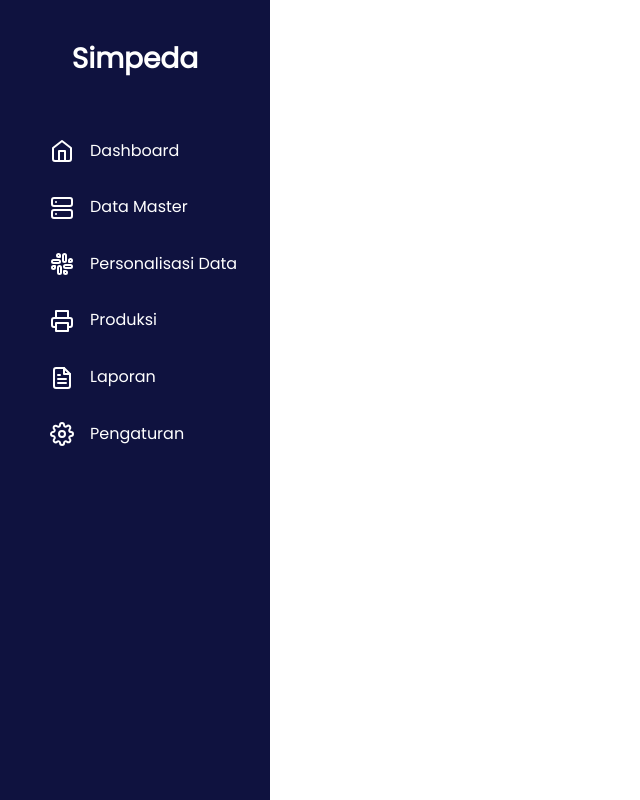
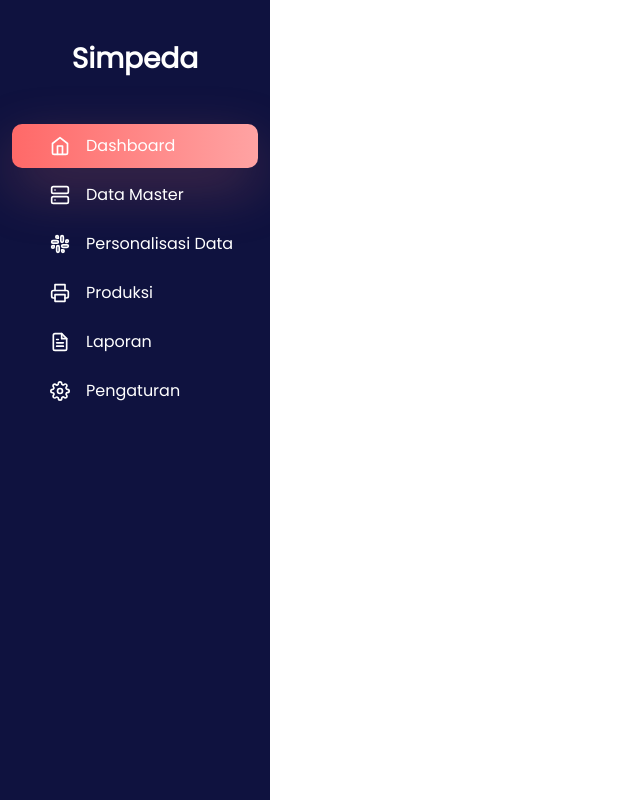
Before and after one commit to IwayRiway/roadtomastercss, a plain HTML site: page index.html in a window 1280 px wide. Shown: the whole page, without its empty margins (0-640 px from the left). Drawn offline with nearby package versions, Linux system fonts and the light colour scheme.

Commit message:
side bar

```diff
--- a/index.html
+++ b/index.html
@@ -28,7 +28,27 @@
             padding: 42px 12px 42px 12px;
             position: absolute;
             top: 0px;
+            overflow: auto;
             width: 270px;
+        }
+
+        .sidebar-wrapper::-webkit-scrollbar {
+            width: 3px;
+        }
+
+        /* Track */
+        .sidebar-wrapper::-webkit-scrollbar-track {
+            background: #0F123F;
+        }
+
+        /* Handle */
+        .sidebar-wrapper::-webkit-scrollbar-thumb {
+            background: #888;
+        }
+
+        /* Handle on hover */
+        .sidebar-wrapper::-webkit-scrollbar-thumb:hover {
+            background: #555;
         }
 
         .menu-wrapper {
@@ -37,20 +57,33 @@
 
         .menu {
             margin-left: -38px;
-            padding: 15px 0px 1px 38px;
+            padding: 10px 0px 10px 38px;
+            margin-bottom: 5px;
         }
 
-        .menu:hover {
+        .menu>a {
+            text-decoration: none;
+        }
+
+        .menu:hover, .active {
             background: linear-gradient(90deg, #FF6968 0%, #FFA3A3 100%);
             border-radius: 10px;
             box-shadow: 0px 20px 55px rgba(238, 120, 108, 0.25);
             cursor: pointer;
-
         }
 
         .icon {
-            height: 24px;
-            width: 24px;
+            height: 20px;
+            width: 20px;
+        }
+
+        .dropdown-container {
+            background-color: #12175f;
+            display: none;
+            margin-left: -50px;
+            margin-right: -12px;
+            padding-left: 50px;
+            padding-right: 12px;
         }
     </style>
 
@@ -60,23 +93,63 @@
       <div class="sidebar-wrapper">
         <h3 class="text-white text-center mb-5"><strong>Simpeda</strong></h3>
         <div class="menu-wrapper">
+            <div class="menu active">
+                <a href=""><div class="text-white"><i data-feather="home" class="icon me-3"></i>Dashboard</div></a>
+            </div>
+
+            <!-- Data Master -->
+            <div class="menu dropdown-btn">
+                <div class="text-white"><i data-feather="server" class="icon me-3"></i>Data Master</div>
+            </div>
+            <div class="dropdown-container">
                 <div class="menu">
-                <p class="text-white"><i data-feather="home" class="icon me-3 text-white"></i>Dashboard</p>
+                    <a href=""><div class="text-white"><i data-feather="truck" class="icon me-3"></i>Kurir</div></a>
                 </div>
                 <div class="menu">
-                <p class="text-white"><i data-feather="server" class="icon me-3 text-white"></i>Data Master</p>
+                    <a href=""><div class="text-white"><i data-feather="bookmark" class="icon me-3"></i>Cabang</div></a>
                 </div>
                 <div class="menu">
-                <p class="text-white"><i data-feather="slack" class="icon me-3 text-white"></i>Personalisasi Data</p>
+                    <a href=""><div class="text-white"><i data-feather="book" class="icon me-3"></i>Vendor</div></a>
                 </div>
                 <div class="menu">
-                <p class="text-white"><i data-feather="printer" class="icon me-3 text-white"></i>Produksi</p>
+                    <a href=""><div class="text-white"><i data-feather="briefcase" class="icon me-3"></i>Status Pengiriman</div></a>
+                </div>
+            </div>
+            <!-- Akhir Data Master -->
+
+            <!-- Personalisasi Data -->
+            <div class="menu dropdown-btn">
+                <div class="text-white"><i data-feather="slack" class="icon me-3"></i>Personalisasi Data</div>
+            </div>
+            <div class="dropdown-container">
+                <div class="menu">
+                    <a href=""><div class="text-white"><i data-feather="edit" class="icon me-3"></i>Input Data SP</div></a>
                 </div>
                 <div class="menu">
-                <p class="text-white"><i data-feather="file-text" class="icon me-3 text-white"></i>Laporan</p>
+                    <a href=""><div class="text-white"><i data-feather="clipboard" class="icon me-3"></i>Mapping Resi</div></a>
                 </div>
                 <div class="menu">
-                <p class="text-white"><i data-feather="settings" class="icon me-3 text-white"></i>Pengaturan</p>
+                    <a href=""><div class="text-white"><i data-feather="share" class="icon me-3"></i>Upload Data Kurir</div></a>
+                </div>
+                <div class="menu">
+                    <a href=""><div class="text-white"><i data-feather="alert-octagon" class="icon me-3"></i>Oustanding SP</div></a>
+                </div>
+            </div>
+            <!-- Akhir Personalisasi Data -->
+
+            <div class="menu">
+                <a href=""><div class="text-white"><i data-feather="printer" class="icon me-3"></i>Produksi</div></a>
+            </div>
+            <div class="menu">
+                <a href=""><div class="text-white"><i data-feather="file-text" class="icon me-3"></i>Laporan</div></a>
+            </div>
+            <div class="menu dropdown-btn">
+                <div class="text-white"><i data-feather="settings" class="icon me-3"></i>Pengaturan</div>
+            </div>
+            <div class="dropdown-container">
+                <div class="menu">
+                    <a href=""><div class="text-white"><i data-feather="home" class="icon me-3"></i>Dashboard</div></a>
+                </div>
             </div>
         </div>
       </div>
@@ -88,6 +161,25 @@
     <script>feather.replace()</script>
     <!-- Akhir Icon -->
 
+    <!-- Sidebar Dropdown -->
+    <script>
+        var dropdown = document.getElementsByClassName("dropdown-btn");
+        var i;
+
+        for (i = 0; i < dropdown.length; i++) {
+          dropdown[i].addEventListener("click", function() {
+            this.classList.toggle("active");
+            var dropdownContent = this.nextElementSibling;
+            if (dropdownContent.style.display === "block") {
+              dropdownContent.style.display = "none";
+            } else {
+              dropdownContent.style.display = "block";
+            }
+          });
+        }
+    </script>
+    <!-- Akhir Sidebar Dropdown -->
+
     <script src="https://cdn.jsdelivr.net/npm/bootstrap@5.2.0-beta1/dist/js/bootstrap.bundle.min.js" integrity="sha384-pprn3073KE6tl6bjs2QrFaJGz5/SUsLqktiwsUTF55Jfv3qYSDhgCecCxMW52nD2" crossorigin="anonymous"></script>
   </body>
 </html>
```
Lines whose indentation alone changed are shown as unchanged.
